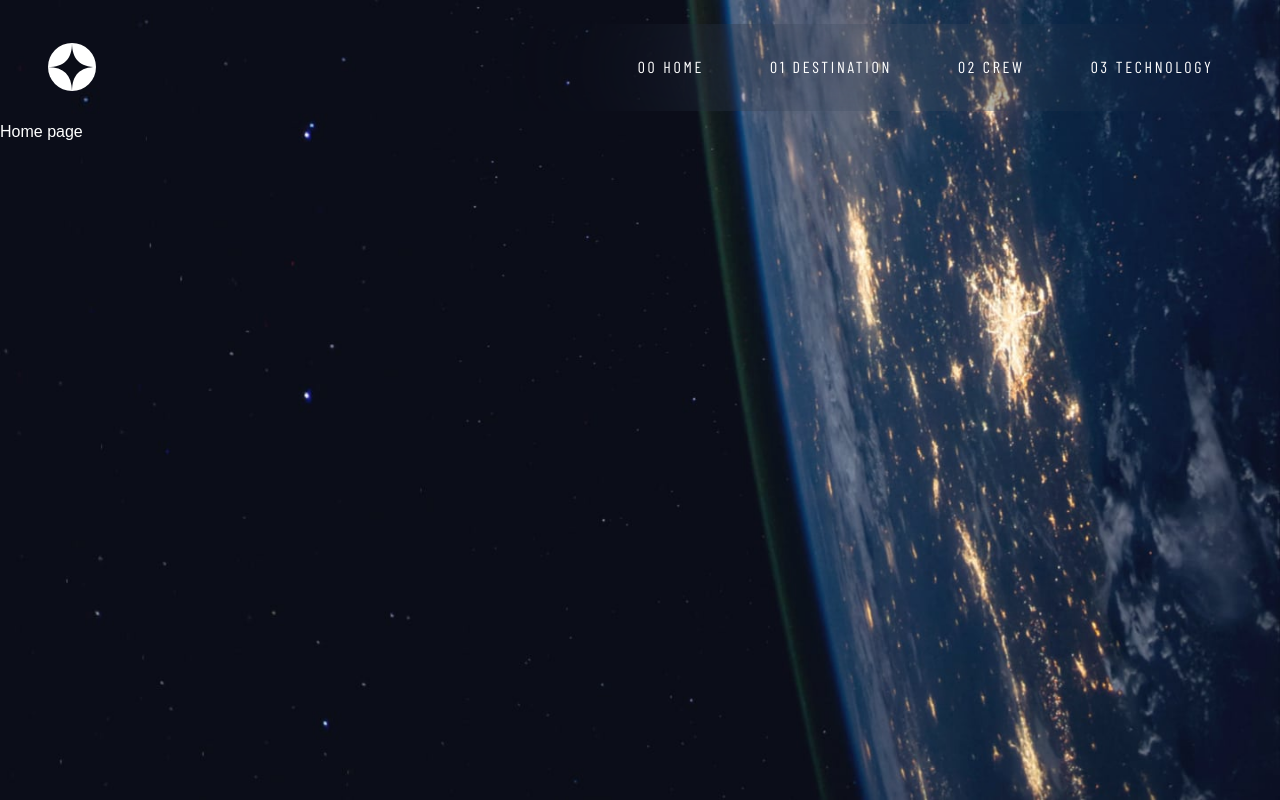
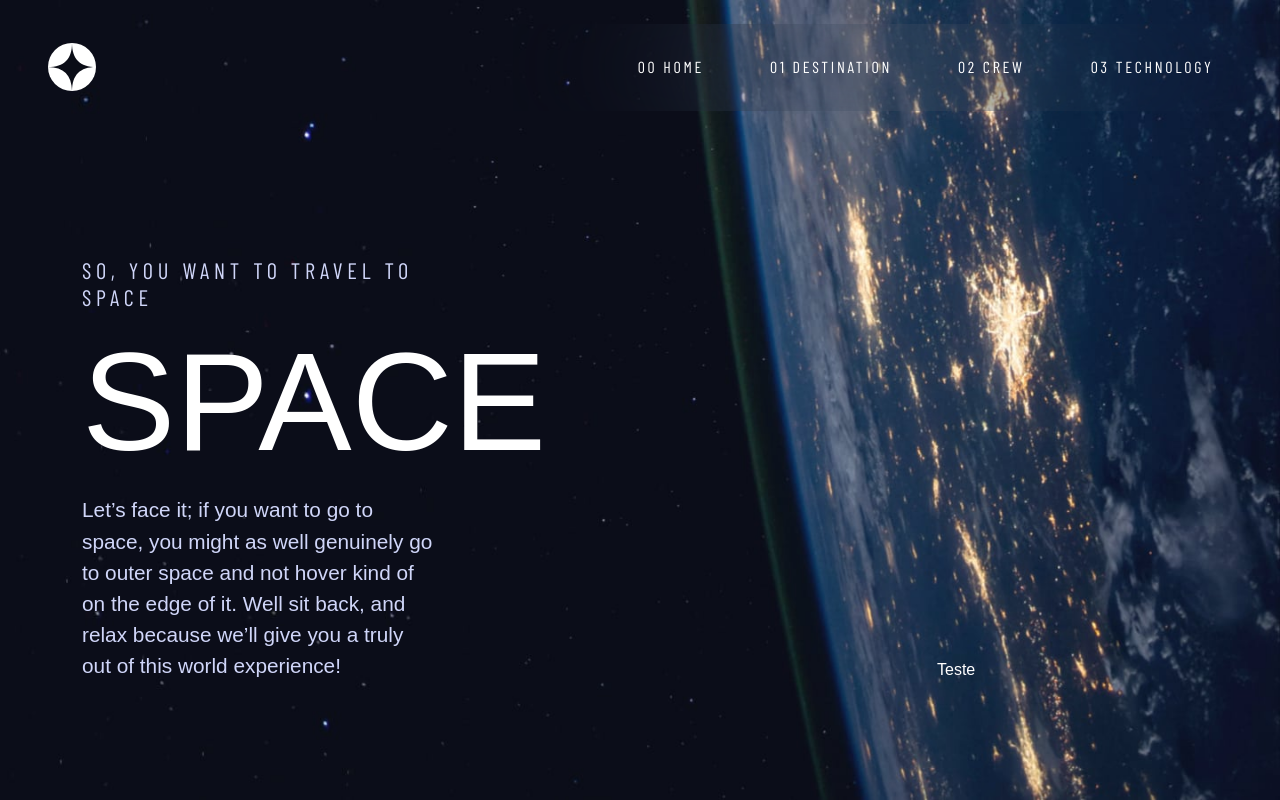
Before and after one commit to Leomelati/space-page, a React (Create React App) app: page / in a window 1280 px wide. Built offline with nearby package versions, Linux system fonts and the light colour scheme; a web font is replaced by a local one.

Commit message:
Home text

```diff
--- a/src/assets/scss/_fundo.scss
+++ b/src/assets/scss/_fundo.scss
@@ -3,7 +3,7 @@ header {
 }
 
 main {
-	height: auto;
+	height: 85%;
 }
 
 .background-home {
--- /dev/null
+++ b/src/assets/scss/_home.scss
@@ -0,0 +1,6 @@
+.home-section {
+	min-height: 100%;
+	display: flex;
+	justify-content: end;
+	padding-bottom: 8%;
+}
--- a/src/assets/scss/_navbar.scss
+++ b/src/assets/scss/_navbar.scss
@@ -1,7 +1,7 @@
 .navbar {
 	margin: 1rem 0rem;
-  padding-right: 0; // default: null
-  padding-left: $navbar-padding-x; // default: null
+  padding-right: 0;
+  padding-left: $navbar-padding-x;
 }
 
 .navbar-nav {
--- a/src/assets/scss/_tipografia.scss
+++ b/src/assets/scss/_tipografia.scss
@@ -1,20 +1,28 @@
 @import url('https://fonts.googleapis.com/css2?family=Bellefair&display=swap');
 @import url('https://fonts.googleapis.com/css2?family=Barlow+Condensed&display=swap');
 
-h5 {
+.body-text {
+	font-size: 1.3rem;
+}
+
+.heading-1 {
+	font-size: 8.75rem;
+}
+
+.heading-5 {
 	font-family: $barlow-condensed;
+	font-size: 1.4rem;
+	letter-spacing: 4.75px;
+}
 
-	.heading5 {
-		letter-spacing: 4.75px;
-	}
+.subheading-1 {
+	font-family: $barlow-condensed;
+	letter-spacing: normal;
+}
 
-	.subheading1 {
-		letter-spacing: normal;
-	}
-
-	.subheading2 {
-		letter-spacing: 2.35px;
-	}
+.subheading-2 {
+	font-family: $barlow-condensed;
+	letter-spacing: 2.35px;
 }
 
 .nav-text {
--- a/src/assets/scss/custom.scss
+++ b/src/assets/scss/custom.scss
@@ -2,5 +2,6 @@
 @import '~bootstrap/scss/bootstrap.scss';
 @import './_tipografia';
 @import './_buttons';
-@import './navbar';
+@import './_navbar';
 @import './_fundo';
+@import './_home';
--- a/src/pages/Home.tsx
+++ b/src/pages/Home.tsx
@@ -2,12 +2,27 @@ import React from 'react';
 import MainHeader from '../shared/components/Navigation/MainHeader';
 
 const HomePage = () => {
-  return (
+	return (
 		<div className='background-home'>
 			<MainHeader />
-			<p className='text-light'>Home page</p>
+			<main>
+				<div className='container home-section'>
+					<div className='row align-items-end justify-content-between'>
+						<div className='col-4'>
+							<h5 className='heading-5 text-secondary'>SO, YOU WANT TO TRAVEL TO SPACE</h5>
+							<h1 className='heading-1 text-light'>SPACE</h1>
+							<p className='text-secondary body-text'>
+								Let’s face it; if you want to go to space, you might as well genuinely go to outer space and not hover kind of on the edge of it. Well sit back, and relax because we’ll give you a truly out of this world experience!
+							</p>
+						</div>
+						<div className='col-3'>
+							<p className='text-light'>Teste</p>
+						</div>
+					</div>
+				</div>
+			</main>
 		</div>
-  );
+	);
 }
 
 export default HomePage;
```
